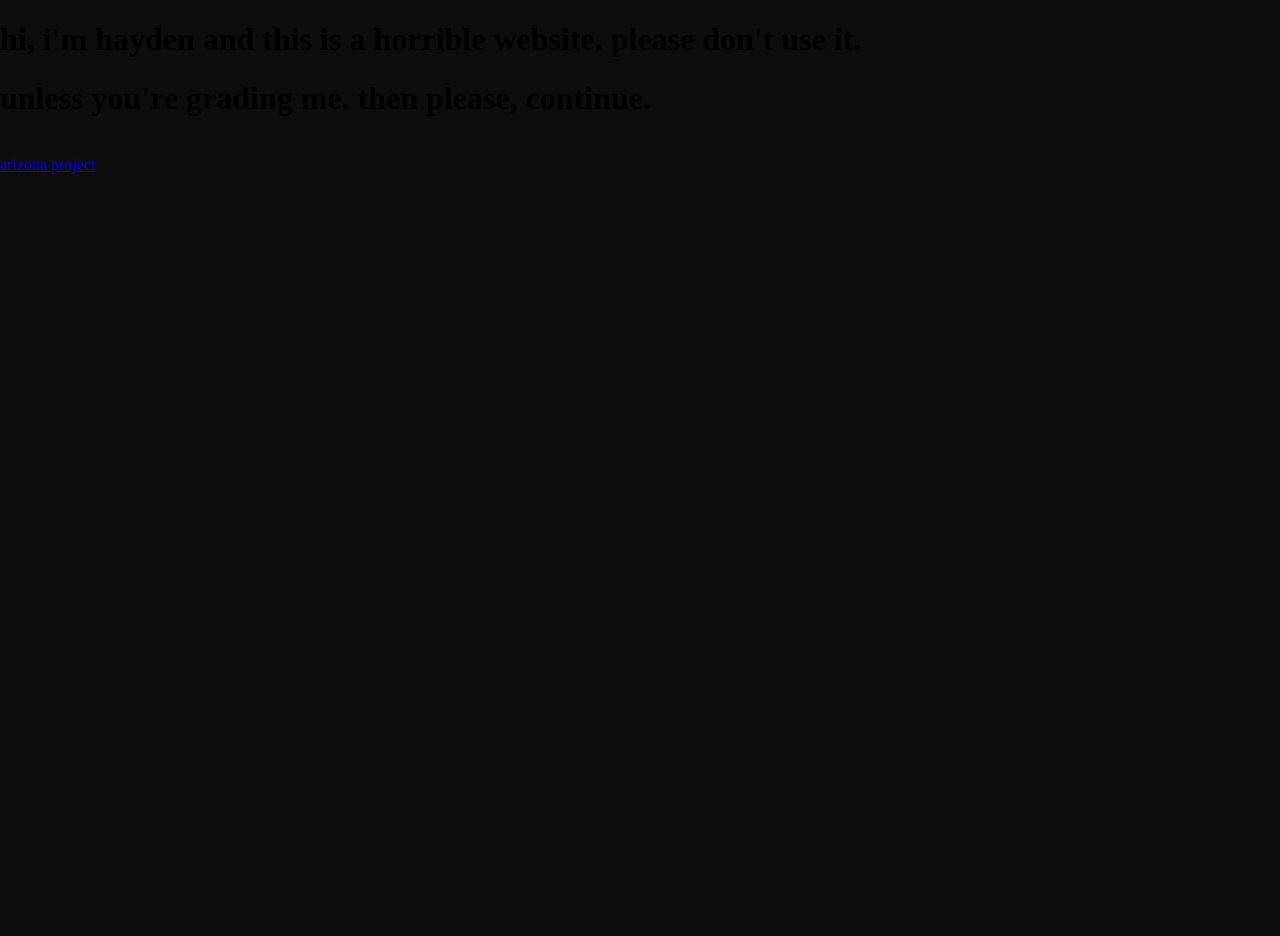
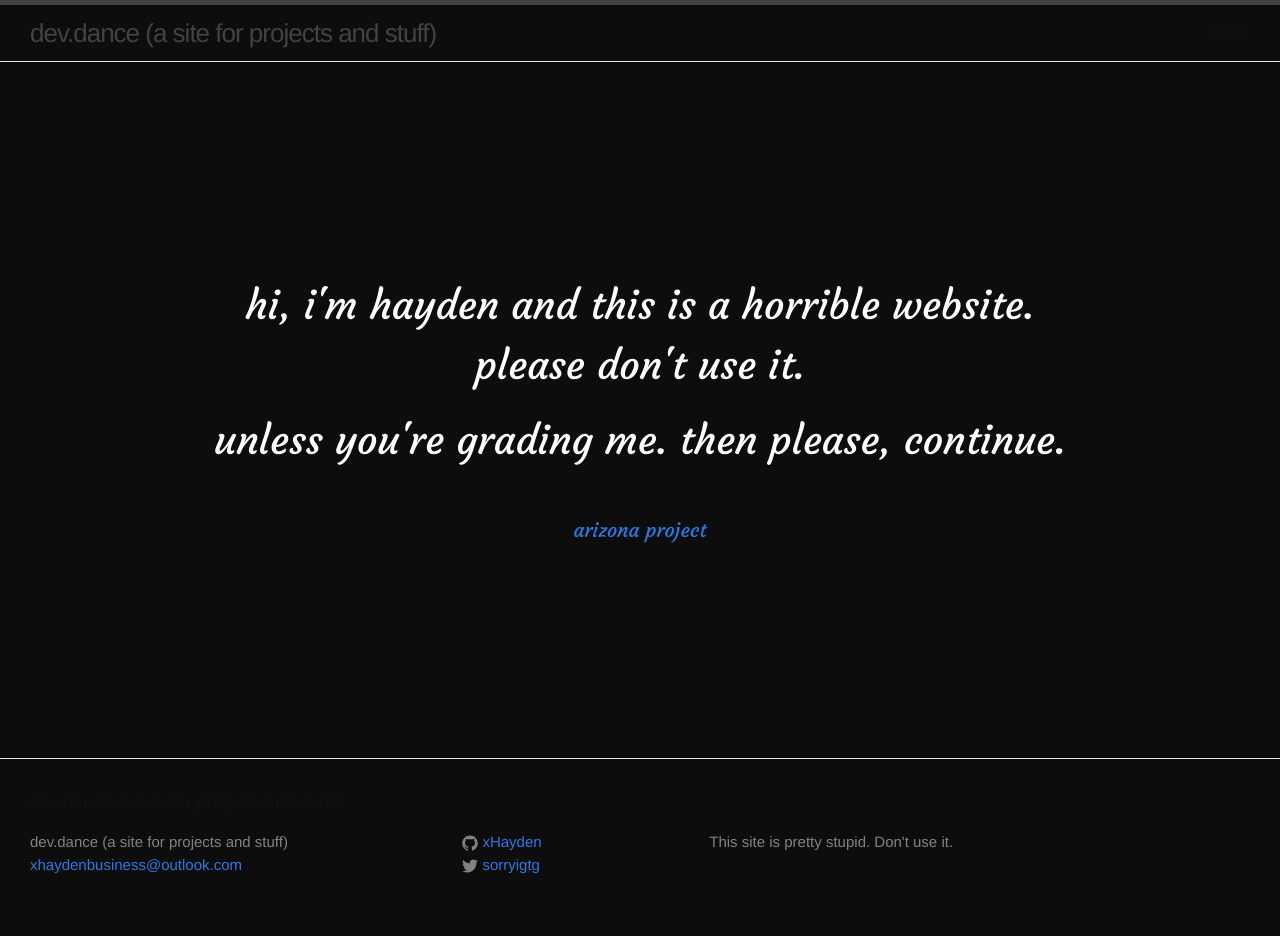
Before and after one commit to xHayden/Portfolio-2020, a Jekyll site: the page built from index.html, in a window 1280 px wide. Built offline with Jekyll 4.4.1, drawn with Linux system fonts in a browser that asks for light colours; before the commit the page ends 900 px from its top, so only the background shows below that.

Commit message:
hopefully this works?

```diff
--- a/css/project.css
+++ b/css/project.css
@@ -174,5 +174,18 @@ white-space: normal;
   text-align: center;
   font-size: 100px;
   color: white;
+  font-family: 'Courgette';
+}
+.homepage {
+  background-color: rgb(13, 13, 13);
+  padding: 15% 15%;
+}
+.defaulttext {
+  color: white;
+  font-size: 20px;
   font-family: 'Courgette', cursive;
+  text-align: center;
 }
+.linkonhomepage {
+
+}
--- a/index.html
+++ b/index.html
@@ -1,3 +1,6 @@
+---
+layout: default
+---
 <!DOCTYPE html>
 <html>
 <head>
```
